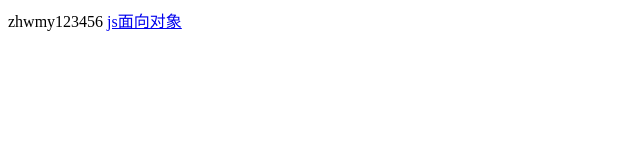
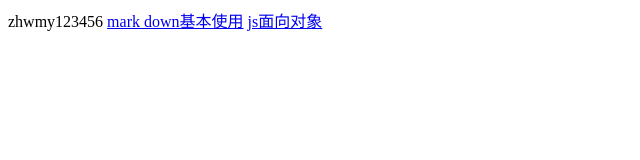
Before and after one commit to zhwmy123456/zhwmy123456.github.io, a plain HTML site: page index.html in a window 1280 px wide. Shown: the whole page, without its empty margins (0-640 px from the left). Drawn offline with Linux system fonts and the light colour scheme.

Commit message:
添加了mark down基本使用说明

````diff
--- a/index.html
+++ b/index.html
@@ -1,6 +1,7 @@
 <html>
     <head>zhwmy123456</head>
     <body>
+        <a href="https://www.jianshu.com/p/1e402922ee32/">mark down基本使用<span style="display: none;">(嵌入代码使用的是```)</span></a>
         <a href="js/oop.html">js面向对象</a>
     </body>
 </html>
````
